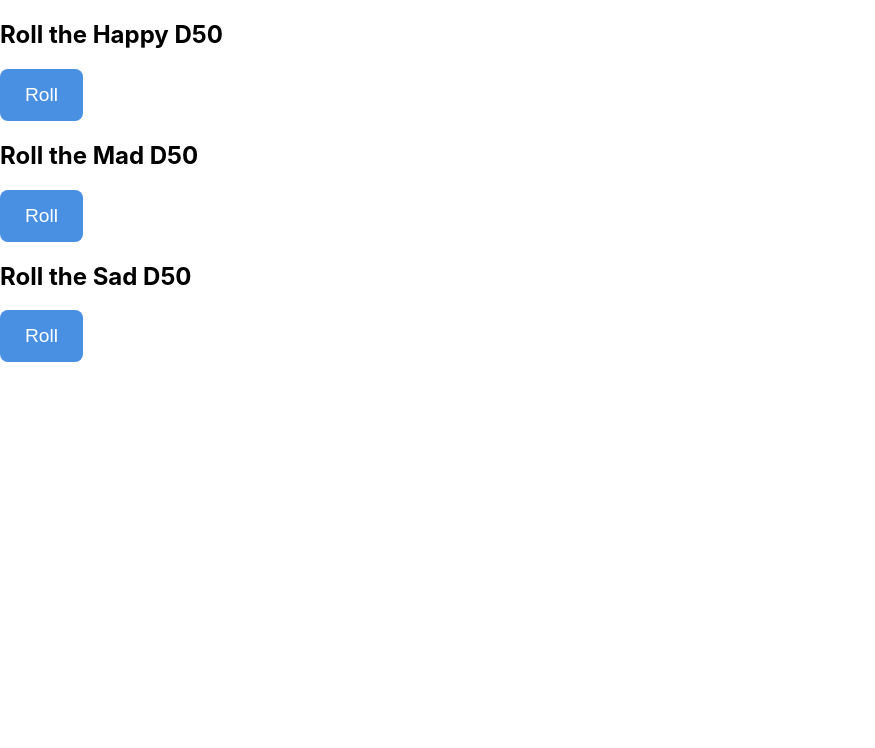
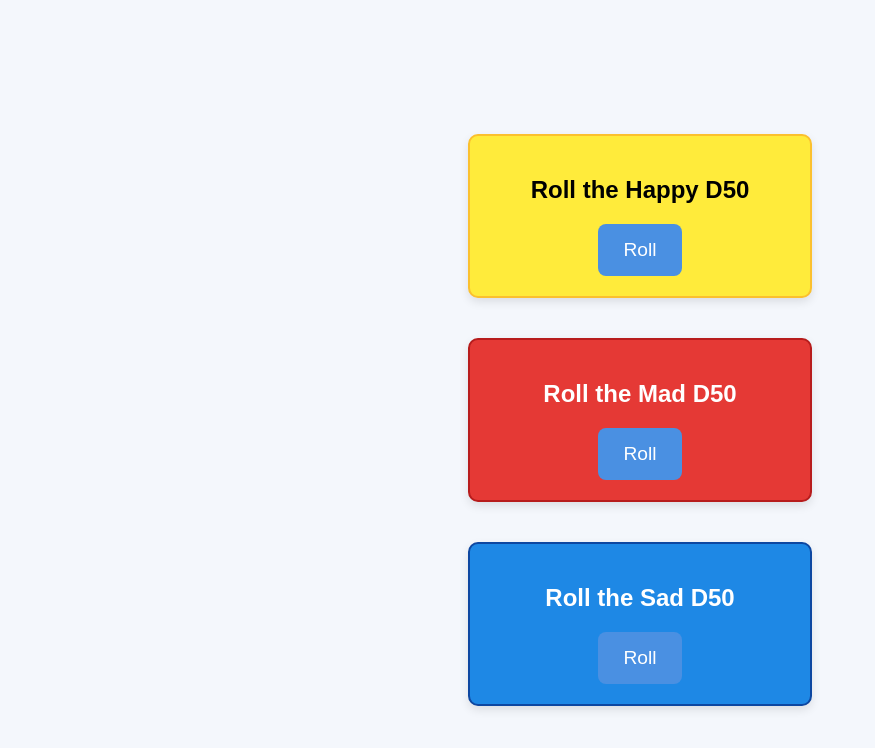
Before and after one commit to s-zhaojo/DnD, a React (Create React App) app: page / in a window 1280 px wide. Shown: the top 748 px of the page, without its empty margins (0-875 px from the left). Built offline with nearby package versions, Linux system fonts and the light colour scheme.

Commit message:
Update App.css

```diff
--- a/src/App.css
+++ b/src/App.css
@@ -1,5 +1,5 @@
-/* Set up the general layout */
-.App {
+/* General container setup */
+.container {
   text-align: center;
   background-color: #f4f7fc;
   font-family: 'Arial', sans-serif;
@@ -11,61 +11,35 @@
   padding: 20px;
 }
 
-.App-header {
-  max-width: 600px;
-  margin: auto;
-  background-color: #fff;
+/* Dice sections styling */
+.dice-section {
+  width: 300px;
   padding: 20px;
+  margin: 20px;
   border-radius: 10px;
   box-shadow: 0 4px 10px rgba(0, 0, 0, 0.1);
   text-align: center;
 }
 
-h1 {
-  font-size: 2.5em;
-  color: #4a90e2;
-  margin-bottom: 10px;
+/* Unique colors for each dice */
+#happy {
+  background-color: #ffeb3b; /* Yellow */
+  border: 2px solid #fbc02d;
 }
 
-p {
-  font-size: 1.2em;
-  color: #333;
+#mad {
+  background-color: #e53935; /* Red */
+  border: 2px solid #b71c1c;
+  color: white;
 }
 
-.speech-result,
-.mood,
-.action {
-  margin-top: 20px;
-  font-size: 1.1em;
-  color: #555;
+#sad {
+  background-color: #1e88e5; /* Blue */
+  border: 2px solid #0d47a1;
+  color: white;
 }
 
-.speech-result p,
-.mood p {
-  font-weight: 600;
-}
-
-.speech-result {
-  background-color: #e0f7fa;
-  border: 1px solid #80deea;
-  padding: 10px;
-  border-radius: 5px;
-}
-
-.mood {
-  background-color: #fff3e0;
-  border: 1px solid #ffcc80;
-  padding: 10px;
-  border-radius: 5px;
-}
-
-.action {
-  background-color: #e8f5e9;
-  border: 1px solid #81c784;
-  padding: 10px;
-  border-radius: 5px;
-}
-
+/* Button styles */
 button {
   background-color: #4a90e2;
   color: white;
@@ -86,13 +60,16 @@ button:disabled {
   cursor: not-allowed;
 }
 
+/* Dice layout */
 .dice-container {
   display: flex;
   justify-content: center;
   align-items: center;
   margin-top: 30px;
+  gap: 20px;
 }
 
+/* Dice appearance */
 .dice {
   width: 100px;
   height: 100px;
@@ -106,24 +83,25 @@ button:disabled {
   border: 2px solid #ddd;
 }
 
+/* Dice rolling animation */
 .dice.rolling {
-  animation: rollAnimation 1s ease-in-out infinite;
+  animation: rollDice 1s infinite;
 }
 
-@keyframes rollAnimation {
+@keyframes rollDice {
     0% {
-    transform: rotate(0deg);
+        transform: rotateX(0deg) rotateY(0deg);
     }
     25% {
-    transform: rotate(90deg);
+        transform: rotateX(180deg) rotateY(0deg);
     }
     50% {
-    transform: rotate(180deg);
+        transform: rotateX(0deg) rotateY(180deg);
     }
     75% {
-    transform: rotate(270deg);
+        transform: rotateX(180deg) rotateY(180deg);
     }
     100% {
-    transform: rotate(360deg);
+        transform: rotateX(360deg) rotateY(360deg);
     }
 }
```
Lines whose indentation alone changed are shown as unchanged.
